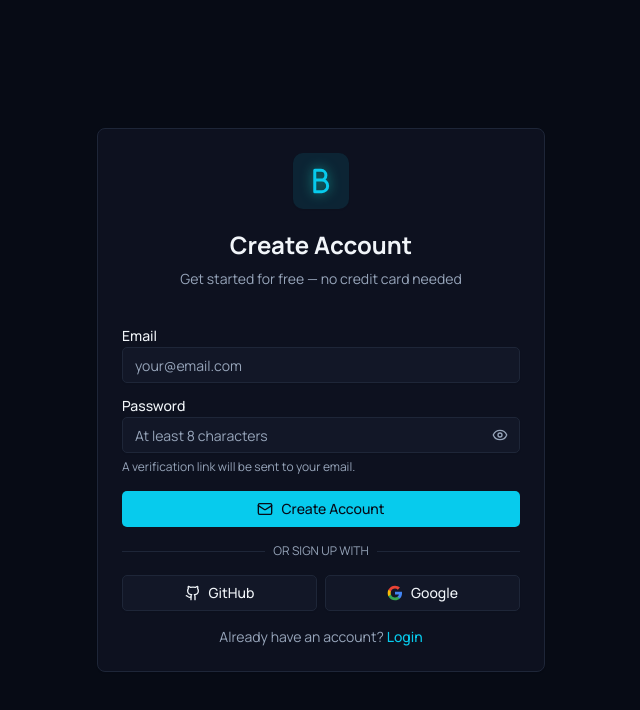
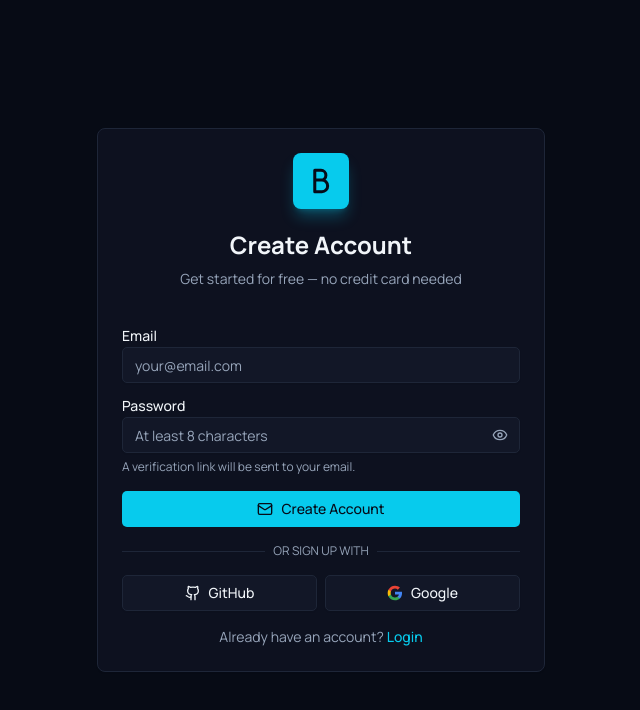
Before and after one commit to jolamu200/Hosting, a React (Vite) app: page /signup in a window 1280 px wide. Shown: the top 710 px of the page, without its empty margins (319-959 px from the left). Built offline with nearby package versions, Linux system fonts and the light colour scheme; no server answers.

Commit message:
Refactor AnimatedLogoHeader styles and logo
Updated the logo container styles and removed the drop shadow from the logo.

```diff
--- a/src/pages/Signup.tsx
+++ b/src/pages/Signup.tsx
@@ -36,11 +36,9 @@ function AnimatedLogoHeader() {
   return (
     <div className="mx-auto mb-3 flex items-center justify-center" style={{ width: 56, height: 56, perspective: "120px" }}>
       <div
-        className="w-14 h-14 rounded-2xl bg-primary/10 flex items-center justify-center shadow-sm"
+        className="w-14 h-14 rounded-xl bg-primary text-primary-foreground flex items-center justify-center shadow-lg shadow-primary/30"
       >
-        <span style={{ filter: "drop-shadow(0 0 6px rgba(20,184,166,0.8))" }}>
-          <AppLogoIcon className="w-8 h-8 text-primary" />
-        </span>
+        <AppLogoIcon className="w-8 h-8" />
       </div>
     </div>
   );
```
